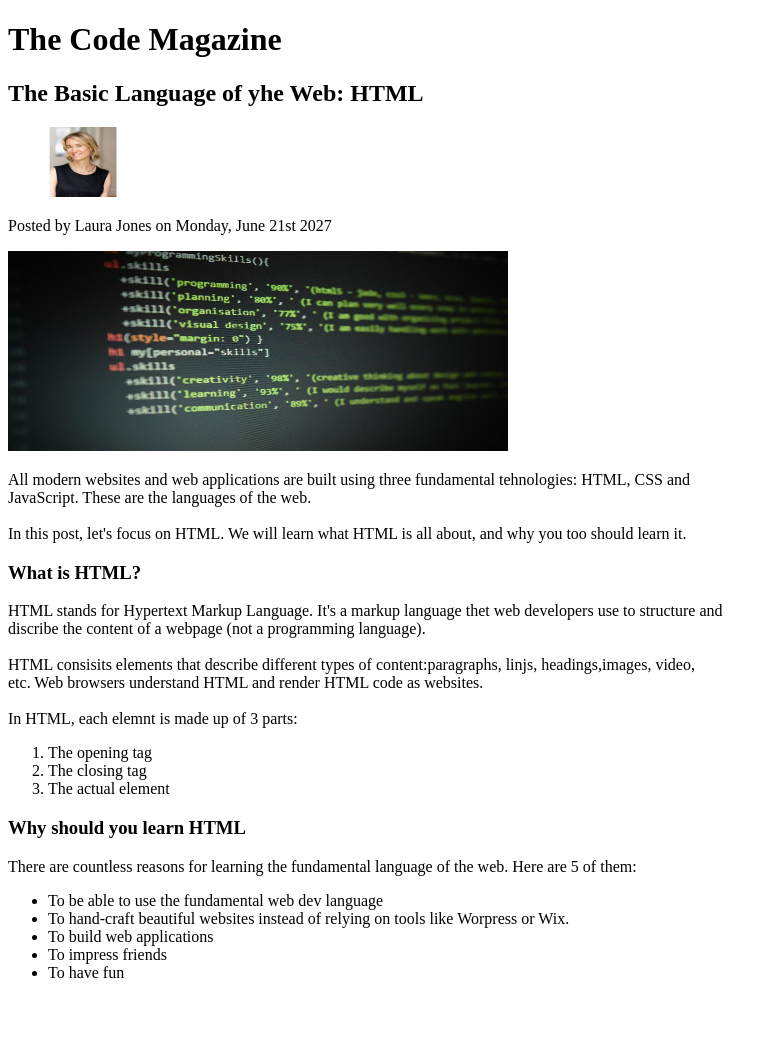
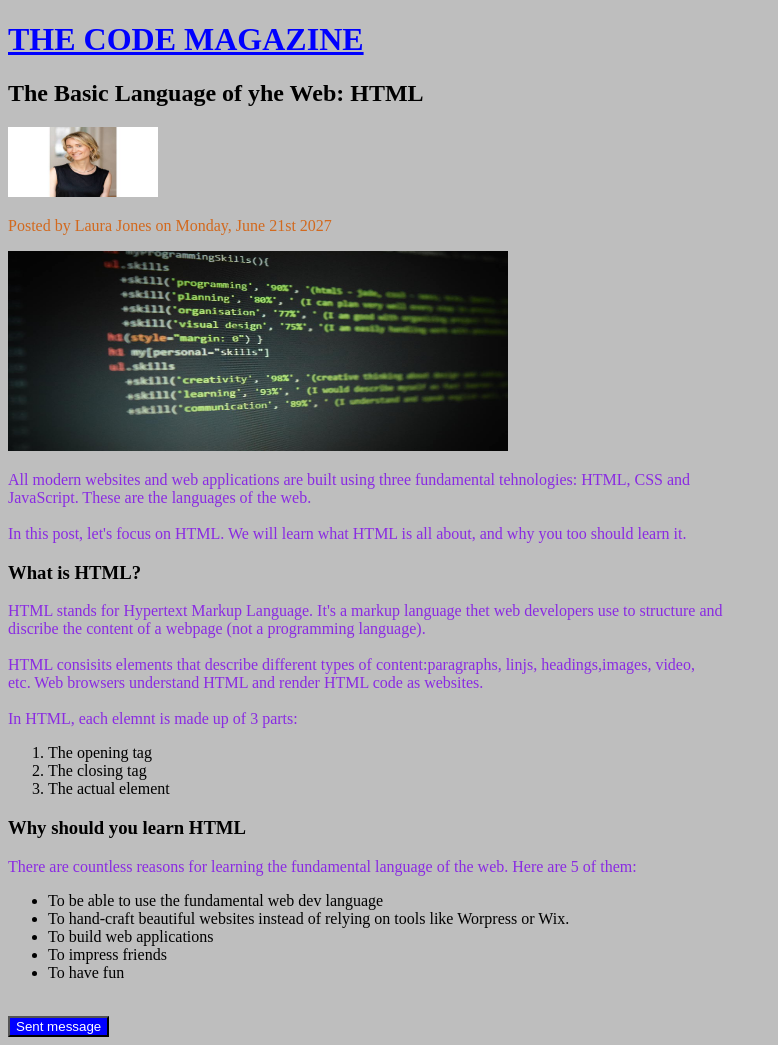
Before and after one commit to ciuchitu-natalia/Tekwill_FE_GROUP11, a plain HTML site: page index.html in a window 1280 px wide. Shown: the whole page, without its empty margins (0-778 px from the left). Before the commit the page ends 998 px from the top, so only its background shows below. Drawn offline with Linux system fonts and the light colour scheme.

Commit message:
add style

```diff
--- a/index.html
+++ b/index.html
@@ -2,17 +2,25 @@
 
 <html lang="en">
     <head>
+        <link rel="stylesheet" href="styles.css">
+        <style>
+            .button {
+                background-color: #0000ff; /* bluie */
+                color: white;
+                text-align: center;
+            }
+        </style>
         <meta charset="UTF-8">
-        <title>The Code Magazine</title>
+        <title>The Code Magazine"</title>
     </head>
-    <body>
-        <h1>The Code Magazine</h1>
+    <body style="background-color:#bebebe";>
+         <h1 id="Magazine">The Code Magazine</h1>
 
         <h2>The Basic Language of yhe Web: HTML</h2>
         <img src="img/laurajones_blink.jpg" alt="Laura Jones" width="150" height="70"/>
 
 
-        <p>Posted by Laura Jones on Monday, June 21st 2027</p>
+        <p class="post">Posted by Laura Jones on Monday, June 21st 2027</p>
 
         <img src="img/branko-stancevic-GI1hwOGqGtE-unsplash-1280x1000-1.jpg" alt="HTML language" width="500" height="200"/>
 
@@ -45,7 +53,8 @@
             <li>To have fun </li>
         </ul>
 
-
+        <br>
+           <button class="button">Sent message</button>
 
     </body>
  </html>
--- /dev/null
+++ b/styles.css
@@ -0,0 +1,19 @@
+#Magazine {
+
+    color:blue;
+    text-transform: uppercase;
+    text-decoration: underline;
+
+}
+
+p {
+
+    color:blueviolet
+
+}
+
+.post {
+
+    color: chocolate;
+
+}
```
